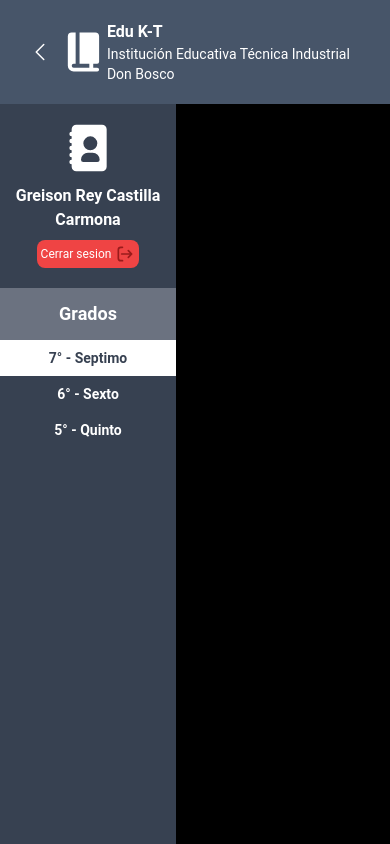
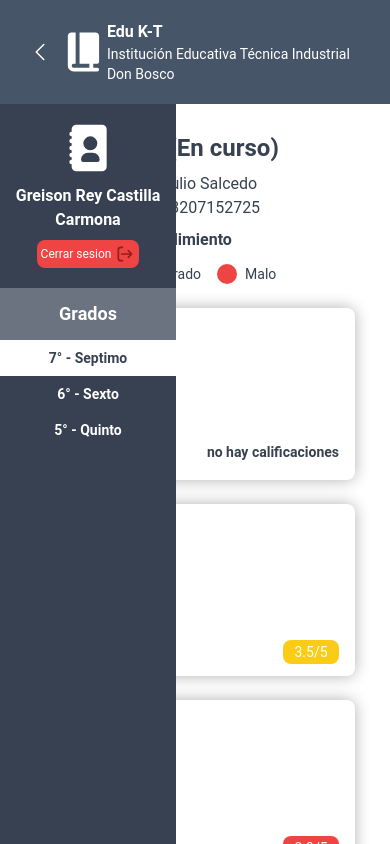
Before and after one commit to GreisonCastilla/Edu-K-T, a Vue app: page / in a window 390 px wide. Both pictures are taken after a click on the button 40 px from the left and 52 px from the top of the page. Shown: the top 844 px of the page. Built offline with nearby package versions, Linux system fonts and the light colour scheme.

Commit message:
transparent

```diff
--- a/src/components/SideBar.vue
+++ b/src/components/SideBar.vue
@@ -38,7 +38,7 @@
     </div>
 
     <div v-if="showSideBar" class="sidebar transform  -translate-x-full
-     bg-black relative w-3/4 transition
+     bg-transparent relative w-3/4 transition
      duration-500 ease-in-out  text-black z-20 min-h-full"
 
      :class="{'absolute flex translate-x-0 duration-500 ease-in-out z-20 md:hidden':showSideBar}"
```
